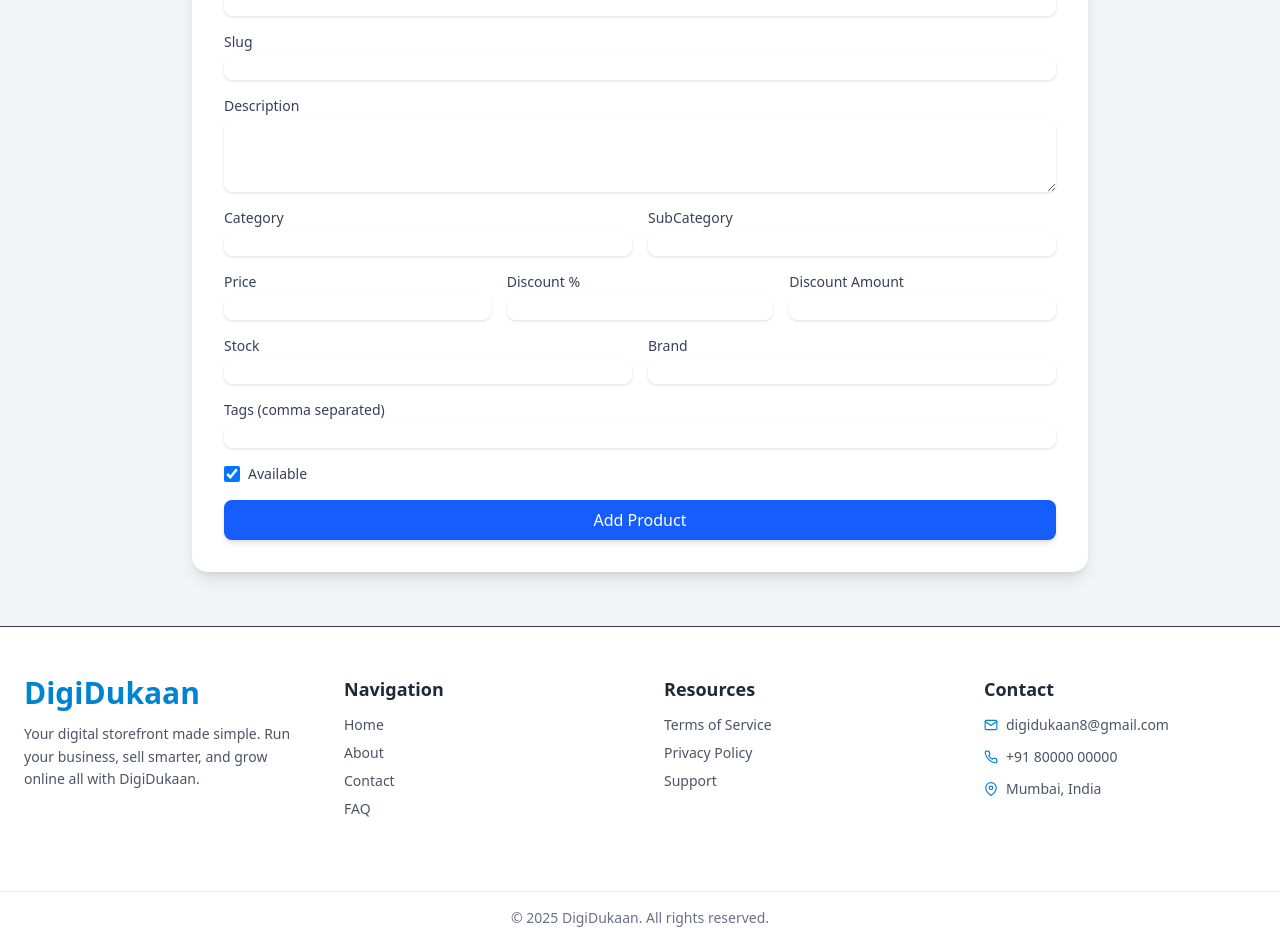
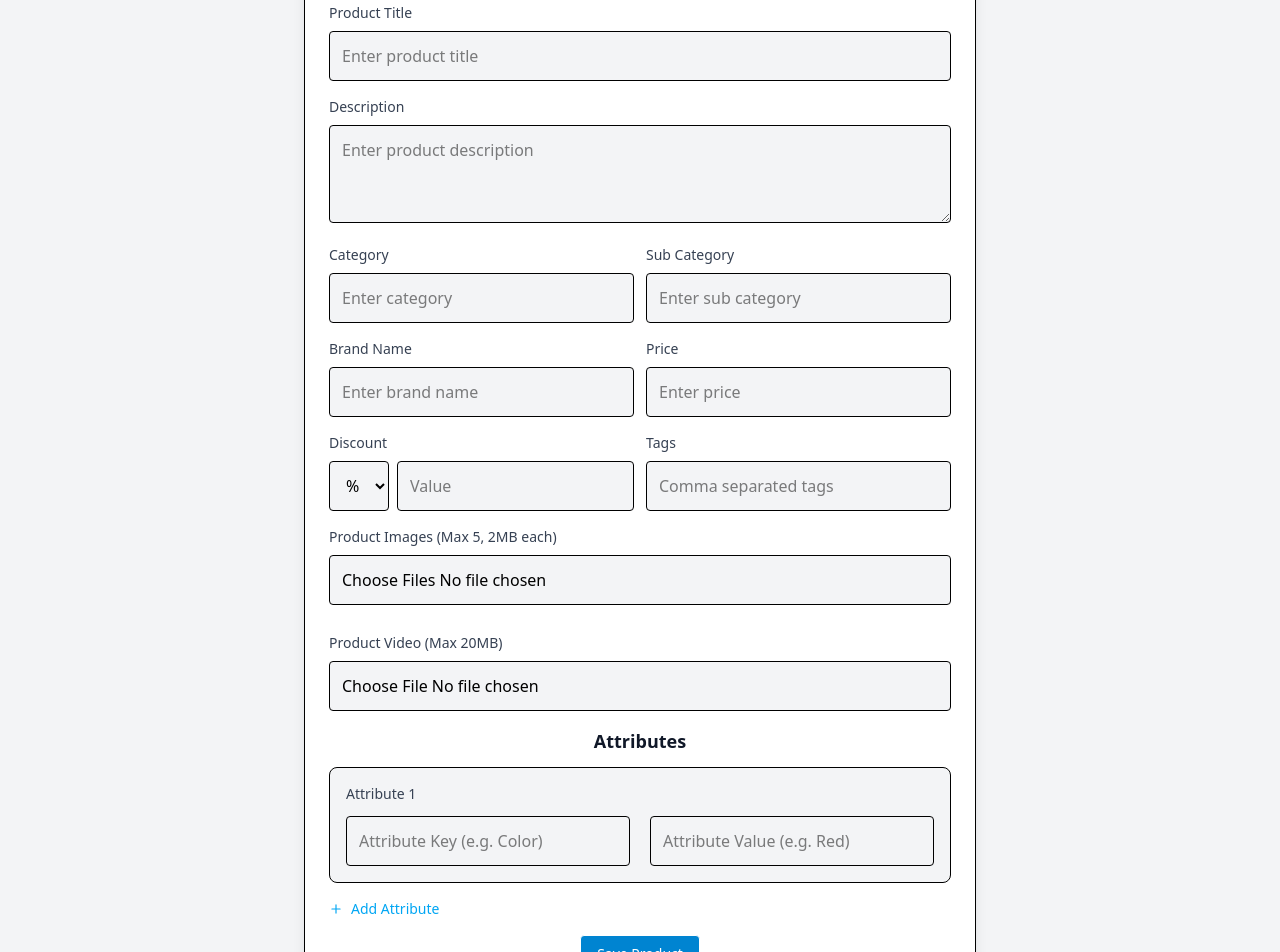
Before and after one commit to digidukaan8-ui/DigiDukaan, a React (Vite) app in the folder client/: page /add-product in a window 1280 px wide. Shown: the part 260-1212 px from the top of the page. Built offline with nearby package versions, Linux system fonts and the light colour scheme.

Commit message:
Updated AddProduct

```diff
--- a/client/src/pages/seller/AddProduct.jsx
+++ b/client/src/pages/seller/AddProduct.jsx
@@ -1,249 +1,358 @@
+import { useForm, useFieldArray } from "react-hook-form";
+import { FiTrash2, FiPlus, FiX } from "react-icons/fi";
 import { useState } from "react";
-import { Moon, Sun } from "lucide-react";
+import { motion, AnimatePresence } from "framer-motion";
 
-export default function AddProduct() {
-  const [darkMode, setDarkMode] = useState(false);
+export default function AddProductForm({ initialData = null, onSubmit }) {
+  const [imagePreviews, setImagePreviews] = useState(initialData?.images || []);
+  const [videoPreview, setVideoPreview] = useState(initialData?.video || "");
 
-  const [formData, setFormData] = useState({
-    title: "",
-    slug: "",
-    description: "",
-    category: "",
-    subCategory: "",
-    price: "",
-    discountPercentage: "",
-    discountAmount: "",
-    stock: "",
-    brand: "",
-    isAvailable: true,
-    tags: "",
+  const { register, control, handleSubmit, reset } = useForm({
+    defaultValues: {
+      title: initialData?.title || "",
+      description: initialData?.description || "",
+      category: initialData?.category || "",
+      subCategory: initialData?.subCategory || "",
+      brand: initialData?.brand || "",
+      price: initialData?.price || "",
+      discount: initialData?.discount || { type: "percentage", value: "" },
+      tags: initialData?.tags || "",
+      attributes: initialData?.attributes || [{ key: "", value: "" }],
+    },
   });
 
-  const handleChange = (e) => {
-    const { name, value, type, checked } = e.target;
-    setFormData({
-      ...formData,
-      [name]: type === "checkbox" ? checked : value,
+  const { fields: attributeFields, append: appendAttribute, remove: removeAttribute } =
+    useFieldArray({
+      control,
+      name: "attributes",
+    });
+
+  const handleImageChange = (e) => {
+    const files = Array.from(e.target.files);
+    const newImages = [];
+
+    files.forEach((file) => {
+      if (file.size <= 2 * 1024 * 1024) {
+        const reader = new FileReader();
+        reader.onloadend = () => {
+          newImages.push(reader.result);
+          if (newImages.length === files.length) {
+            setImagePreviews((prev) => [...prev, ...newImages].slice(0, 5));
+          }
+        };
+        reader.readAsDataURL(file);
+      }
     });
   };
 
-  const handleSubmit = (e) => {
-    e.preventDefault();
-    console.log("Form Submitted:", formData);
+  const removeImage = (index) => {
+    setImagePreviews((prev) => prev.filter((_, i) => i !== index));
+  };
+
+  const handleVideoChange = (e) => {
+    const file = e.target.files[0];
+    if (file && file.size <= 20 * 1024 * 1024) {
+      const reader = new FileReader();
+      reader.onloadend = () => setVideoPreview(reader.result);
+      reader.readAsDataURL(file);
+    }
+  };
+
+  const removeVideo = () => setVideoPreview("");
+
+  const onFormSubmit = (data) => {
+    const productData = {
+      ...data,
+      images: imagePreviews,
+      video: videoPreview,
+      attributes: data.attributes.filter(
+        (attr) => attr.key.trim() && attr.value.trim()
+      ),
+    };
+    if (onSubmit) onSubmit(productData);
+    reset();
+    setImagePreviews([]);
+    setVideoPreview("");
   };
 
   return (
-    <div className={`${darkMode ? "dark" : ""} min-h-screen`}>
-      <div className="bg-gray-100 dark:bg-gray-900 min-h-screen flex items-center justify-center p-6 relative">
-
-        {/* Dark Mode Toggle */}
-        <button
-          onClick={() => setDarkMode(!darkMode)}
-          className="absolute top-4 right-4 p-2 rounded-full bg-gray-200 dark:bg-gray-800 shadow-md"
+    <div className="min-h-screen bg-gray-100 dark:bg-neutral-950 py-20 px-4">
+      <motion.div
+        initial={{ opacity: 0, y: 30 }}
+        animate={{ opacity: 1, y: 0 }}
+        transition={{ duration: 0.5 }}
+        className="max-w-2xl mx-auto bg-white dark:bg-neutral-900 px-6 py-8 rounded-lg border border-black dark:border-white shadow-lg"
       >
-          {darkMode ? (
-            <Sun className="w-4 h-4 text-yellow-400" />
-          ) : (
-            <Moon className="w-4 h-4 text-gray-700" />
-          )}
-        </button>
-
-        <div className="w-full max-w-4xl bg-white dark:bg-gray-800 rounded-2xl shadow-lg p-8">
-          <h2 className="text-2xl font-bold mb-6 text-gray-800 dark:text-gray-100">
-            Add New Product
+        <h2 className="text-2xl font-bold mb-8 text-center text-gray-900 dark:text-gray-100">
+          {initialData ? "Edit Product" : "Add New Product"}
         </h2>
 
-          <form onSubmit={handleSubmit} className="space-y-4">
-            {/* Title */}
+        <form onSubmit={handleSubmit(onFormSubmit)} className="space-y-4">
           <div>
-              <label className="block text-sm font-medium text-gray-700 dark:text-gray-300">
-                Title
+            <label htmlFor="title" className="block mb-2 font-medium text-sm text-gray-700 dark:text-gray-300">
+              Product Title
             </label>
             <input
-                type="text"
-                name="title"
-                value={formData.title}
-                onChange={handleChange}
-                className="mt-1 block w-full rounded-lg border-gray-300 dark:border-gray-700 shadow-sm
-                focus:border-blue-500 focus:ring-blue-500 dark:bg-gray-700 dark:text-white"
+              id="title"
+              autoComplete="off"
+              {...register("title", { required: true })}
+              placeholder="Enter product title"
+              className="w-full border p-3 rounded focus:ring-2 focus:ring-sky-500 bg-gray-100 dark:bg-neutral-950 dark:text-white"
             />
           </div>
 
-            {/* Slug */}
           <div>
-              <label className="block text-sm font-medium text-gray-700 dark:text-gray-300">
-                Slug
-              </label>
-              <input
-                type="text"
-                name="slug"
-                value={formData.slug}
-                onChange={handleChange}
-                className="mt-1 block w-full rounded-lg border-gray-300 dark:border-gray-700 shadow-sm
-                focus:border-blue-500 focus:ring-blue-500 dark:bg-gray-700 dark:text-white"
-              />
-            </div>
-
-            {/* Description */}
-            <div>
-              <label className="block text-sm font-medium text-gray-700 dark:text-gray-300">
+            <label htmlFor="description" className="block mb-2 font-medium text-sm text-gray-700 dark:text-gray-300">
               Description
             </label>
             <textarea
-                name="description"
-                value={formData.description}
-                onChange={handleChange}
+              id="description"
+              autoComplete="off"
+              {...register("description")}
+              placeholder="Enter product description"
               rows="3"
-                className="mt-1 block w-full rounded-lg border-gray-300 dark:border-gray-700 shadow-sm
-                focus:border-blue-500 focus:ring-blue-500 dark:bg-gray-700 dark:text-white"
+              className="w-full border p-3 rounded focus:ring-2 focus:ring-sky-500 bg-gray-100 dark:bg-neutral-950 dark:text-white"
             ></textarea>
           </div>
 
-            {/* Category + SubCategory */}
-            <div className="grid grid-cols-1 md:grid-cols-2 gap-4">
+          <div className="grid grid-cols-1 md:grid-cols-2 gap-3">
             <div>
-                <label className="block text-sm font-medium text-gray-700 dark:text-gray-300">
+              <label htmlFor="category" className="block mb-2 font-medium text-sm text-gray-700 dark:text-gray-300">
                 Category
               </label>
               <input
-                  type="text"
-                  name="category"
-                  value={formData.category}
-                  onChange={handleChange}
-                  className="mt-1 block w-full rounded-lg border-gray-300 dark:border-gray-700 shadow-sm
-                  focus:border-blue-500 focus:ring-blue-500 dark:bg-gray-700 dark:text-white"
+                id="category"
+                autoComplete="off"
+                {...register("category", { required: true })}
+                placeholder="Enter category"
+                className="w-full border p-3 rounded focus:ring-2 focus:ring-sky-500 bg-gray-100 dark:bg-neutral-950 dark:text-white"
               />
             </div>
             <div>
-                <label className="block text-sm font-medium text-gray-700 dark:text-gray-300">
-                  SubCategory
+              <label htmlFor="subCategory" className="block mb-2 font-medium text-sm text-gray-700 dark:text-gray-300">
+                Sub Category
               </label>
               <input
-                  type="text"
-                  name="subCategory"
-                  value={formData.subCategory}
-                  onChange={handleChange}
-                  className="mt-1 block w-full rounded-lg border-gray-300 dark:border-gray-700 shadow-sm
-                  focus:border-blue-500 focus:ring-blue-500 dark:bg-gray-700 dark:text-white"
+                id="subCategory"
+                autoComplete="off"
+                {...register("subCategory")}
+                placeholder="Enter sub category"
+                className="w-full border p-3 rounded focus:ring-2 focus:ring-sky-500 bg-gray-100 dark:bg-neutral-950 dark:text-white"
               />
             </div>
           </div>
 
-            {/* Price + Discount */}
-            <div className="grid grid-cols-1 md:grid-cols-3 gap-4">
+          <div className="grid grid-cols-1 md:grid-cols-2 gap-3">
             <div>
-                <label className="block text-sm font-medium text-gray-700 dark:text-gray-300">
+              <label htmlFor="brand" className="block mb-2 font-medium text-sm text-gray-700 dark:text-gray-300">
+                Brand Name
+              </label>
+              <input
+                id="brand"
+                autoComplete="off"
+                {...register("brand", { required: true })}
+                placeholder="Enter brand name"
+                className="w-full border p-3 rounded focus:ring-2 focus:ring-sky-500 bg-gray-100 dark:bg-neutral-950 dark:text-white"
+              />
+            </div>
+            <div>
+              <label htmlFor="price" className="block mb-2 font-medium text-sm text-gray-700 dark:text-gray-300">
                 Price
               </label>
               <input
+                id="price"
                 type="number"
-                  name="price"
-                  value={formData.price}
-                  onChange={handleChange}
-                  className="mt-1 block w-full rounded-lg border-gray-300 dark:border-gray-700 shadow-sm
-                  focus:border-blue-500 focus:ring-blue-500 dark:bg-gray-700 dark:text-white"
-                />
-              </div>
-              <div>
-                <label className="block text-sm font-medium text-gray-700 dark:text-gray-300">
-                  Discount %
-                </label>
-                <input
-                  type="number"
-                  name="discountPercentage"
-                  value={formData.discountPercentage}
-                  onChange={handleChange}
-                  className="mt-1 block w-full rounded-lg border-gray-300 dark:border-gray-700 shadow-sm
-                  focus:border-blue-500 focus:ring-blue-500 dark:bg-gray-700 dark:text-white"
-                />
-              </div>
-              <div>
-                <label className="block text-sm font-medium text-gray-700 dark:text-gray-300">
-                  Discount Amount
-                </label>
-                <input
-                  type="number"
-                  name="discountAmount"
-                  value={formData.discountAmount}
-                  onChange={handleChange}
-                  className="mt-1 block w-full rounded-lg border-gray-300 dark:border-gray-700 shadow-sm
-                  focus:border-blue-500 focus:ring-blue-500 dark:bg-gray-700 dark:text-white"
+                autoComplete="off"
+                {...register("price", { required: true })}
+                placeholder="Enter price"
+                className="w-full border p-3 rounded focus:ring-2 focus:ring-sky-500 bg-gray-100 dark:bg-neutral-950 dark:text-white"
               />
             </div>
           </div>
 
-            {/* Stock + Brand */}
-            <div className="grid grid-cols-1 md:grid-cols-2 gap-4">
+          <div className="grid grid-cols-1 md:grid-cols-2 gap-3">
             <div>
-                <label className="block text-sm font-medium text-gray-700 dark:text-gray-300">
-                  Stock
+              <label htmlFor="discount" className="block mb-2 font-medium text-sm text-gray-700 dark:text-gray-300">
+                Discount
               </label>
+              <div className="flex gap-2">
+                <select
+                  {...register("discount.type")}
+                  className="border p-3 rounded bg-gray-100 dark:bg-neutral-950 dark:text-white"
+                >
+                  <option value="percentage">%</option>
+                  <option value="flat">₹</option>
+                </select>
                 <input
+                  id="discount"
                   type="number"
-                  name="stock"
-                  value={formData.stock}
-                  onChange={handleChange}
-                  className="mt-1 block w-full rounded-lg border-gray-300 dark:border-gray-700 shadow-sm
-                  focus:border-blue-500 focus:ring-blue-500 dark:bg-gray-700 dark:text-white"
-                />
-              </div>
-              <div>
-                <label className="block text-sm font-medium text-gray-700 dark:text-gray-300">
-                  Brand
-                </label>
-                <input
-                  type="text"
-                  name="brand"
-                  value={formData.brand}
-                  onChange={handleChange}
-                  className="mt-1 block w-full rounded-lg border-gray-300 dark:border-gray-700 shadow-sm
-                  focus:border-blue-500 focus:ring-blue-500 dark:bg-gray-700 dark:text-white"
+                  autoComplete="off"
+                  {...register("discount.value")}
+                  placeholder="Value"
+                  className="w-0 flex-1 border p-3 rounded bg-gray-100 dark:bg-neutral-950 dark:text-white"
                 />
               </div>
             </div>
 
-            {/* Tags */}
             <div>
-              <label className="block text-sm font-medium text-gray-700 dark:text-gray-300">
-                Tags (comma separated)
+              <label htmlFor="tags" className="block mb-2 font-medium text-sm text-gray-700 dark:text-gray-300">
+                Tags
               </label>
               <input
-                type="text"
-                name="tags"
-                value={formData.tags}
-                onChange={handleChange}
-                className="mt-1 block w-full rounded-lg border-gray-300 dark:border-gray-700 shadow-sm
-                focus:border-blue-500 focus:ring-blue-500 dark:bg-gray-700 dark:text-white"
+                id="tags"
+                autoComplete="off"
+                {...register("tags")}
+                placeholder="Comma separated tags"
+                className="w-full border p-3 rounded focus:ring-2 focus:ring-sky-500 bg-gray-100 dark:bg-neutral-950 dark:text-white"
               />
             </div>
-
-            {/* Availability */}
-            <div className="flex items-center">
-              <input
-                type="checkbox"
-                name="isAvailable"
-                checked={formData.isAvailable}
-                onChange={handleChange}
-                className="h-4 w-4 text-blue-600 border-gray-300 rounded"
-              />
-              <label className="ml-2 text-sm text-gray-700 dark:text-gray-300">
-                Available
-              </label>
           </div>
 
-            {/* Submit */}
           <div>
+            <label htmlFor="img" className="block mb-2 font-medium text-sm text-gray-700 dark:text-gray-300">
+              Product Images (Max 5, 2MB each)
+            </label>
+            <input
+              id="img"
+              type="file"
+              accept="image/*"
+              multiple
+              onChange={handleImageChange}
+              className="w-full border p-3 rounded bg-gray-100 dark:bg-neutral-950 dark:text-white"
+            />
+            <div className="flex gap-3 flex-wrap mt-3">
+              <AnimatePresence>
+                {imagePreviews.map((img, index) => (
+                  <motion.div
+                    key={index}
+                    initial={{ opacity: 0, scale: 0.8 }}
+                    animate={{ opacity: 1, scale: 1 }}
+                    exit={{ opacity: 0, scale: 0.8 }}
+                    transition={{ duration: 0.3 }}
+                    className="relative"
+                  >
+                    <img
+                      src={img}
+                      alt="Preview"
+                      className="w-24 h-24 object-cover rounded border"
+                    />
                     <button
-                type="submit"
-                className="w-full bg-blue-600 text-white py-2 px-4 rounded-lg shadow-md
-                hover:bg-blue-700 focus:outline-none focus:ring-2 focus:ring-blue-500 focus:ring-offset-1"
+                      type="button"
+                      onClick={() => removeImage(index)}
+                      className="absolute -top-2 -right-2 bg-red-500 text-white p-1 rounded-full"
                     >
-                Add Product
+                      <FiX size={14} />
+                    </button>
+                  </motion.div>
+                ))}
+              </AnimatePresence>
+            </div>
+          </div>
+
+          <div>
+            <label htmlFor="video" className="block mb-2 font-medium text-sm text-gray-700 dark:text-gray-300">
+              Product Video (Max 20MB)
+            </label>
+            {!videoPreview ? (
+              <input
+                id="video"
+                type="file"
+                accept="video/*"
+                onChange={handleVideoChange}
+                className="w-full border p-3 rounded bg-gray-100 dark:bg-neutral-950 dark:text-white"
+              />
+            ) : (
+              <motion.div
+                initial={{ opacity: 0, scale: 0.9 }}
+                animate={{ opacity: 1, scale: 1 }}
+                className="relative mt-2"
+              >
+                <video
+                  src={videoPreview}
+                  controls
+                  className="w-60 h-40 rounded border"
+                />
+                <button
+                  type="button"
+                  onClick={removeVideo}
+                  className="absolute -top-2 -right-2 bg-red-500 text-white p-1 rounded-full"
+                >
+                  <FiX size={14} />
+                </button>
+              </motion.div>
+            )}
+          </div>
+
+          <div>
+            <h3 className="text-lg text-center font-semibold mb-3 text-gray-900 dark:text-gray-200">
+              Attributes
+            </h3>
+            <AnimatePresence>
+              {attributeFields.map((field, index) => (
+                <motion.div
+                  key={field.id}
+                  initial={{ opacity: 0, y: 10 }}
+                  animate={{ opacity: 1, y: 0 }}
+                  exit={{ opacity: 0, y: -10 }}
+                  transition={{ duration: 0.3 }}
+                  className="p-4 mb-4 border border-black dark:border-white rounded-lg relative bg-gray-100 dark:bg-neutral-950/40"
+                >
+                  <div className="flex justify-between items-center mb-3">
+                    <span className="font-medium text-sm text-gray-700 dark:text-gray-200">
+                      Attribute {index + 1}
+                    </span>
+                    {attributeFields.length > 1 && (
+                      <button
+                        type="button"
+                        onClick={() => removeAttribute(index)}
+                        className="text-red-500 hover:text-red-600"
+                      >
+                        <FiTrash2 size={18} />
+                      </button>
+                    )}
+                  </div>
+
+                  <div className="flex justify-center items-center gap-5">
+                    <input
+                      id={`attr-key-${index}`}
+                      autoComplete="off"
+                      {...register(`attributes.${index}.key`)}
+                      placeholder="Attribute Key (e.g. Color)"
+                      className="w-full border p-3 rounded bg-gray-100 dark:bg-neutral-950 dark:text-white focus:ring-2 focus:ring-sky-500"
+                    />
+                    <input
+                      id={`attr-value-${index}`}
+                      autoComplete="off"
+                      {...register(`attributes.${index}.value`)}
+                      placeholder="Attribute Value (e.g. Red)"
+                      className="w-full border p-3 rounded bg-gray-100 dark:bg-neutral-950 dark:text-white focus:ring-2 focus:ring-sky-500"
+                    />
+                  </div>
+                </motion.div>
+              ))}
+            </AnimatePresence>
+
+            <button
+              type="button"
+              onClick={() => appendAttribute({ key: "", value: "" })}
+              className="flex items-center gap-2 text-sky-500 font-medium text-sm hover:underline mt-2"
+            >
+              <FiPlus /> Add Attribute
             </button>
           </div>
+
+          <div className="flex justify-center items-center">
+            <motion.button
+              whileTap={{ scale: 0.95 }}
+              whileHover={{ scale: 1.05 }}
+              type="submit"
+              className="w-fit bg-sky-600 text-white py-2 px-4 border rounded font-medium text-sm hover:bg-sky-700 transition"
+            >
+              {initialData ? "Update Product" : "Save Product"}
+            </motion.button>
+          </div>
         </form>
-        </div>
-      </div>
+      </motion.div>
     </div>
   );
 }
```
Also changed, not shown: 1 other file (tests, documents, lock files or other folders). Lines whose indentation alone changed are shown as unchanged.
